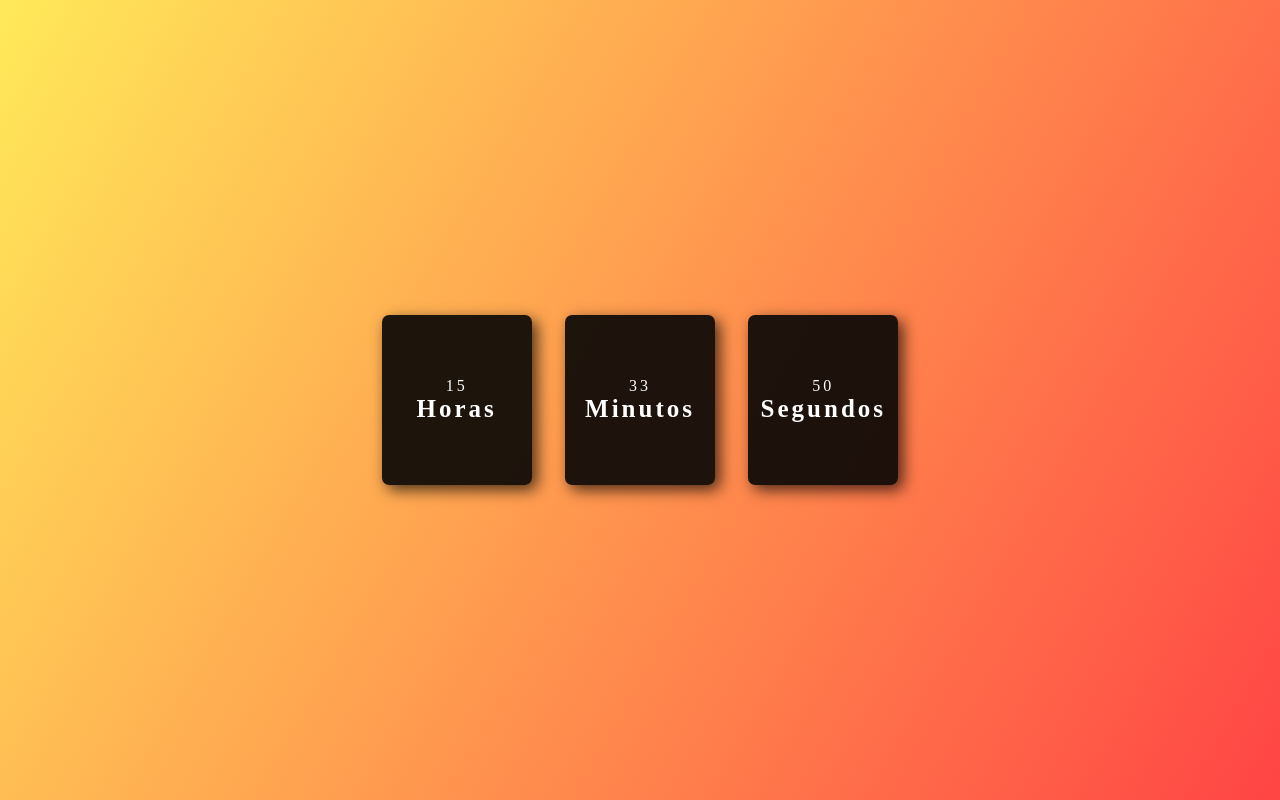
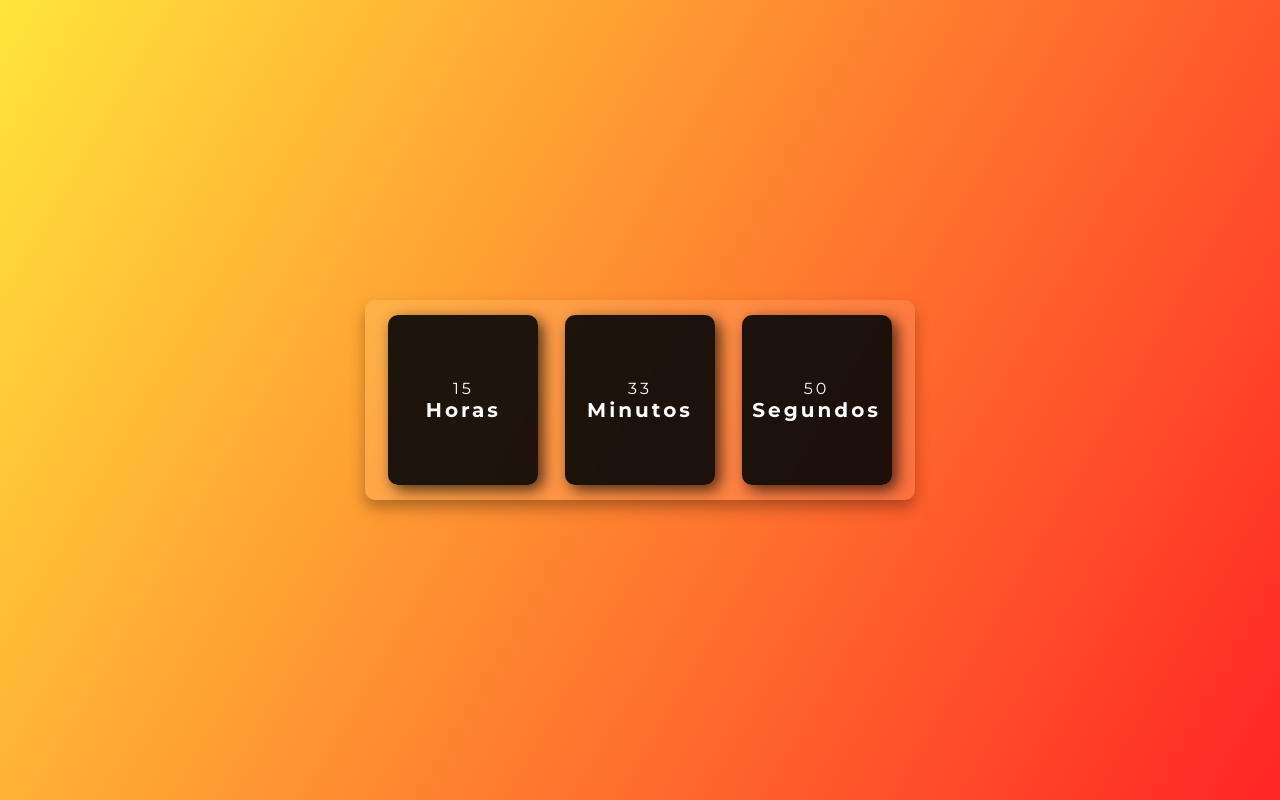
Before and after one commit to felpakttzoo/relogio, a plain HTML site: page index.html in a window 1280 px wide. Drawn offline with Linux system fonts and the light colour scheme.

Commit message:
second commit

```diff
--- a/style.css
+++ b/style.css
@@ -1,14 +1,15 @@
-@import url('https://fonts.googleapis.com/css2?family=Montserrat:ital,wght@0,100..900;1,100..900&display=swap');
+@import url('https://fonts.googleapis.com/css2?family=Montserrat:wght@100..900&display=swap');
 
 * {
     margin: 0;
     padding: 0;
-    font-family: mont-serrat;
+    box-sizing: border-box;
+    font-family: "Montserrat", sans-serif;
 }
 
 body {
     height: 100vh;
-    background: linear-gradient(120deg, #ffe53bd8, #ff2525da);
+    background: linear-gradient(120deg, #ffe53b, #ff2525);
     display: flex;
     align-items: center;
     justify-content: center;
@@ -20,9 +21,11 @@ body {
     justify-content: space-around;
     height: 200px;
     width: 550px;
-    background: transparent;
-    border-radius: 3px;
-    box-shadow: 0px, 8px, 10px rgba(0, 0, 0, .5);
+    background: rgba(255, 255, 255, 0.1);
+    border-radius: 10px;
+    box-shadow: 0px 8px 15px rgba(0, 0, 0, 0.3);
+    backdrop-filter: blur(10px);
+    padding: 10px;
 }
 
 .relogio div {
@@ -33,17 +36,19 @@ body {
     align-items: center;
     justify-content: center;
     color: #fff;
-    background: rgba(5, 5, 5, .9);
-    box-shadow: 5px 5px 15px rgba(0, 0, 0, .7);
-    border-radius: 7px;
+    background: rgba(5, 5, 5, 0.9);
+    box-shadow: 5px 5px 15px rgba(0, 0, 0, 0.7);
+    border-radius: 10px;
     letter-spacing: 3px;
 }
 
 .relogio span.tempo {
-    font-weight: bolder;
-    font-size: 60px;
+    font-weight: bold;
+    font-size: 20px;
 }
 
-.relogio span.tempo {
-    font-size: 25px;
+.relogio span.label {
+    font-size: 10px;
+    text-transform: uppercase;
+    opacity: 0.8;
 }
```
